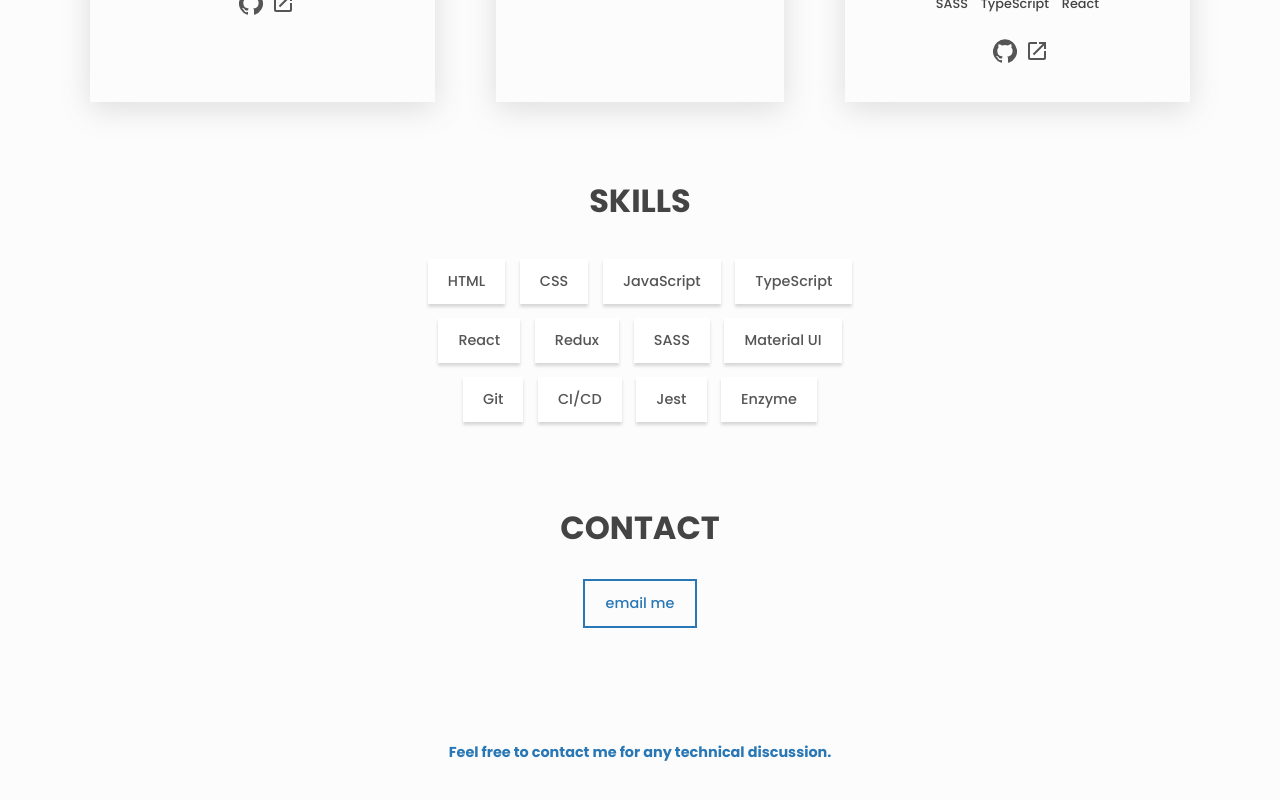
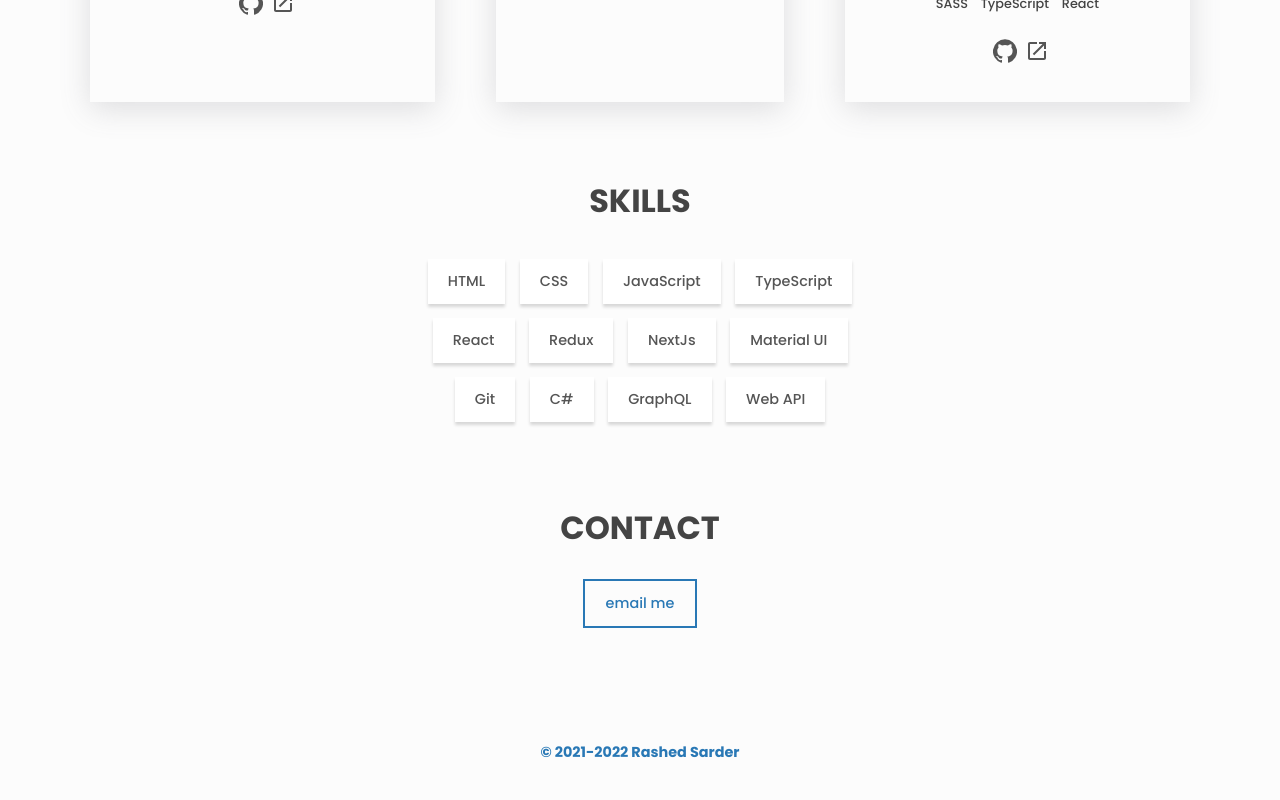
Before and after one commit to rashedsarder13/me, a React (Create React App) app: page / in a window 1280 px wide. Shown: the part 1002-1802 px from the top of the page. Built offline with nearby package versions, Linux system fonts and the light colour scheme.

Commit message:
change for deploy

```diff
--- a/package.json
+++ b/package.json
@@ -2,7 +2,7 @@
   "name": "my-profile",
   "version": "0.1.0",
   "private": true,
-  "homepage": "https://rashedsarder13.github.io",
+  "homepage": "https://rashedsarder13.github.io/me",
   "dependencies": {
     "@material-ui/core": "^4.12.3",
     "@material-ui/icons": "^4.11.2",
--- a/src/components/Footer/Footer.js
+++ b/src/components/Footer/Footer.js
@@ -6,7 +6,7 @@ const Footer = () => (
       href='https://github.com/rashedsarder13'
       className='link footer__link'
     >
-      Feel free to contact me for any technical discussion.
+      © 2021-2022 Rashed Sarder
     </a>
   </footer>
 )
--- a/src/portfolio.js
+++ b/src/portfolio.js
@@ -1,7 +1,7 @@
 const header = {
   // all the properties are optional - can be left empty or deleted
   // homepage: 'https://rajshekhar26.github.io/cleanfolio',
-  homepage: 'https://rashedsarder13.github.io',
+  homepage: 'https://rashedsarder13.github.io/me',
   title: 'RS',
 }
 
@@ -58,12 +58,12 @@ const skills = [
   'TypeScript',
   'React',
   'Redux',
-  'SASS',
+  'NextJs',
   'Material UI',
   'Git',
-  'CI/CD',
-  'Jest',
-  'Enzyme',
+  'C#',
+  'GraphQL',
+  'Web API',
 ]
 
 const contact = {
```
Also changed, not shown: 1 other file (tests, documents, lock files or other folders).
